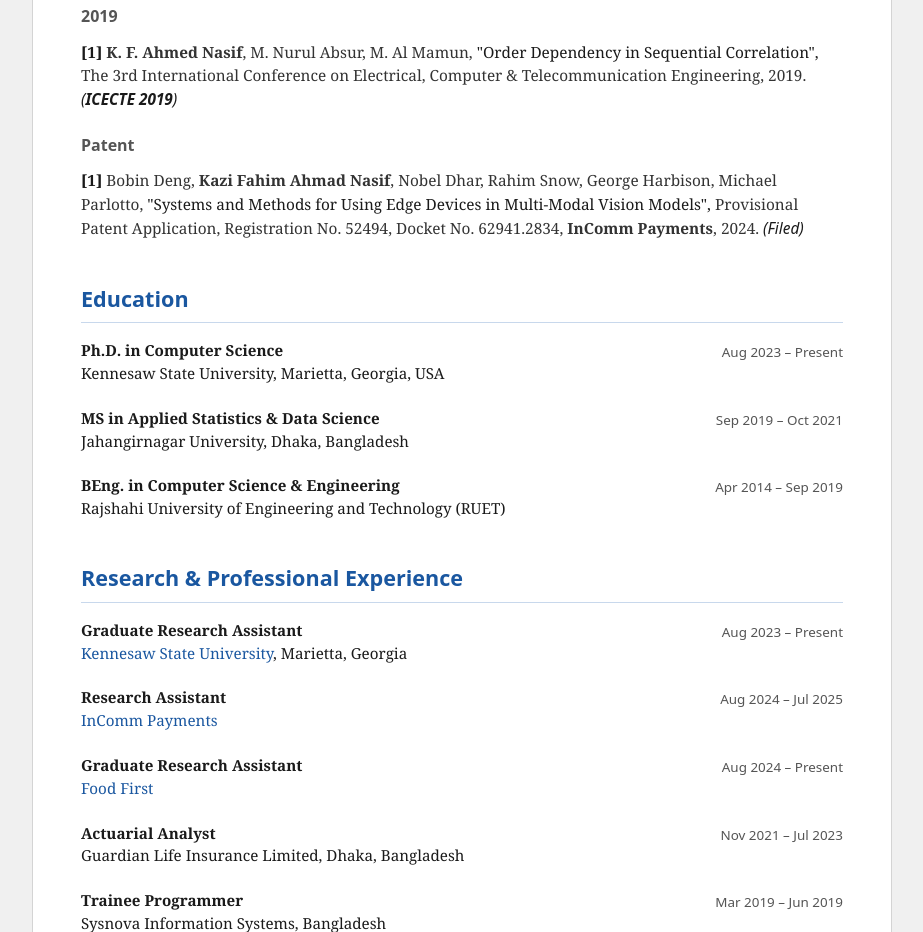
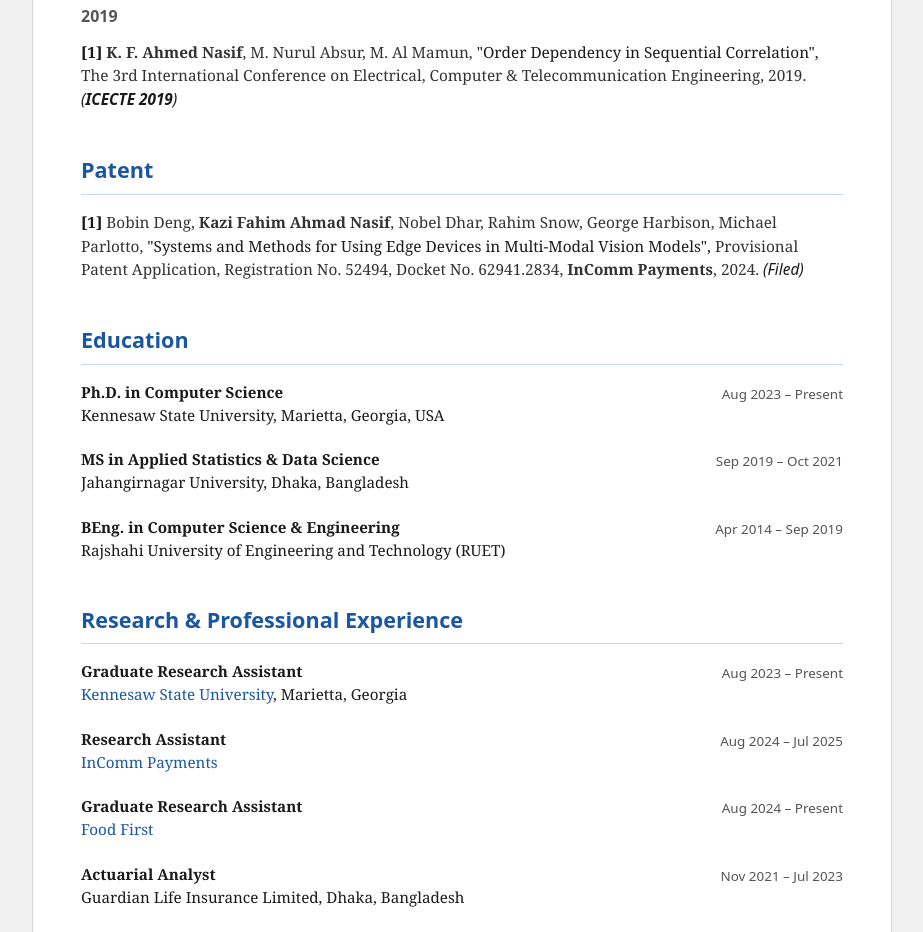
Before and after one commit to Kazi-Nasif/Kazi-Nasif.github.io, a plain HTML site: page index.html in a window 1280 px wide. Shown: the part 1490-2422 px from the top of the page, without its empty margins (178-1101 px from the left). Drawn offline with Linux system fonts and the light colour scheme.

Commit message:
Separate patent section from publications

```diff
--- a/index.html
+++ b/index.html
@@ -399,8 +399,11 @@ h1 {
           <span class="pub-note">(<strong>ICECTE 2019</strong>)</span>
         </li>
       </ol>
+    </section>
 
-      <h3 class="pub-year">Patent</h3>
+    <!-- ═══════════ PATENT ═══════════ -->
+    <section id="patent">
+      <h2>Patent</h2>
       <ol class="pub-list" start="1">
         <li>
           <span class="pub-authors">Bobin Deng, <strong>Kazi Fahim Ahmad Nasif</strong>, Nobel Dhar, Rahim Snow, George Harbison, Michael Parlotto,</span>
```
